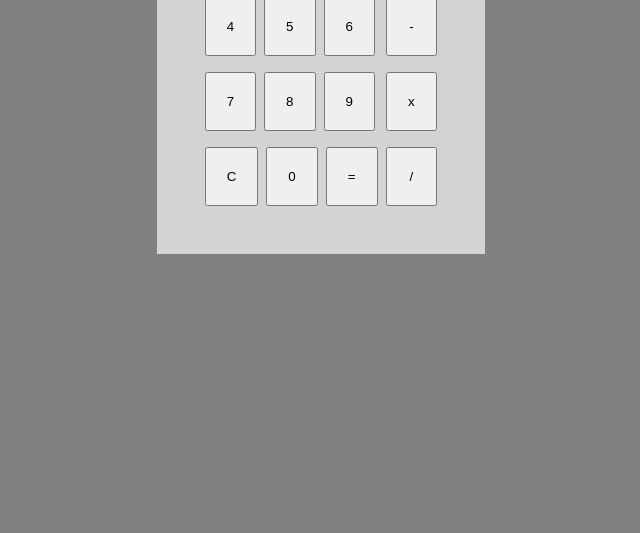
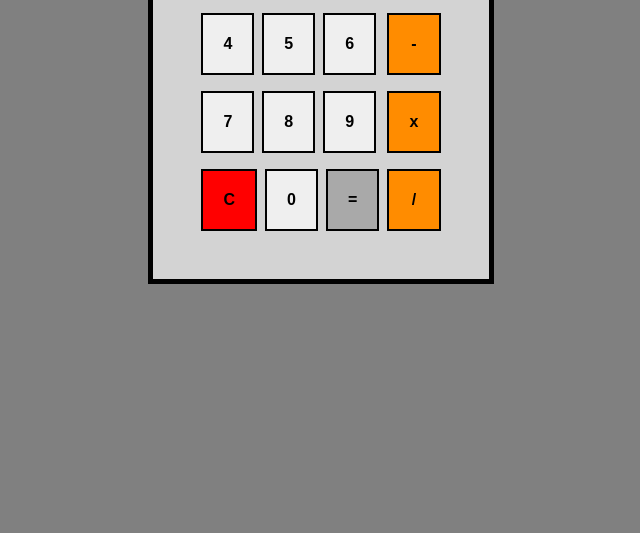
Before and after one commit to Anto3006/odin-calculator, a plain HTML site: page index.html in a window 1280 px wide. Shown: the part 267-800 px from the top of the page, without its empty margins (319-959 px from the left). Drawn offline with Linux system fonts and the light colour scheme; a web font is replaced by a local one.

Commit message:
Add color to the buttons, add borders

```diff
--- a/index.html
+++ b/index.html
@@ -30,9 +30,9 @@
 					<button>9</button>
 				</div>
 				<div class="button-row">
-					<button>C</button>
+					<button class="clear-button">C</button>
 					<button>0</button>
-					<button>=</button>
+					<button class="equal-button">=</button>
 				</div>
 			</div>
 			<div class="operator-buttons">
--- a/styles.css
+++ b/styles.css
@@ -4,6 +4,7 @@ body {
 	flex-direction: column;
 	justify-content: center;
 	background-color: grey;
+	font-family: Cambria, Cochin, Georgia, Times, 'Times New Roman', serif;
 }
 
 .calculator-container {
@@ -14,6 +15,7 @@ body {
 	background-color: lightgray;
 	padding: 3em;
 	gap: 1em;
+	border: 5px black solid;
 }
 
 .screen {
@@ -22,6 +24,7 @@ body {
 	text-align: right;
 	font-size: 2em;
 	font-family: 'Calculator', sans-serif;
+	border: 1px solid black;
 }
 
 .buttons-container {
@@ -50,4 +53,19 @@ body {
 button {
 	padding: 20px;
 	box-sizing: border-box;
+	border: 2px solid black;
+	font-size: 16px;
+	font-weight: bold;
 }
+
+.operator-buttons button {
+	background-color: darkorange;
+}
+
+.clear-button {
+	background-color: red;
+}
+
+.equal-button {
+	background-color: darkgrey;
+}
```
